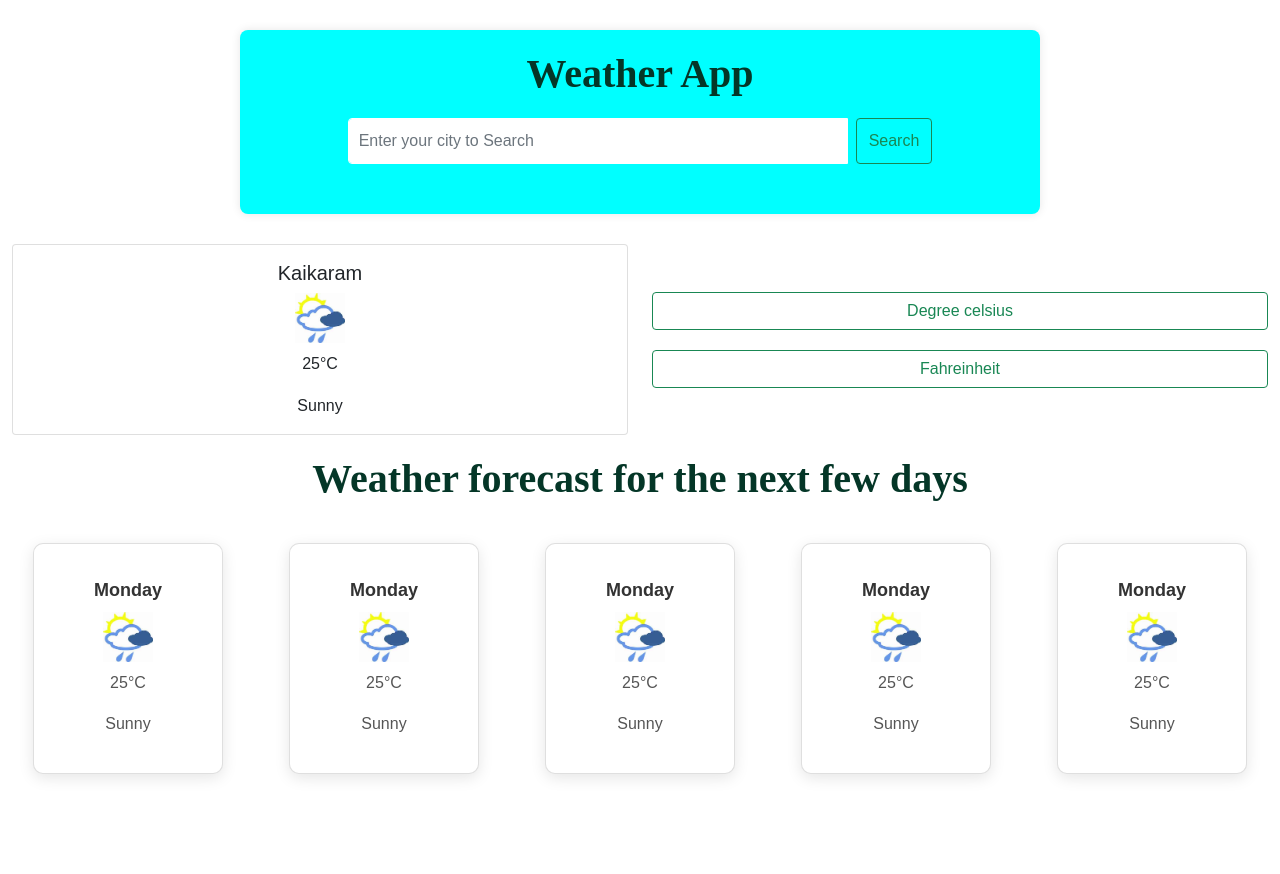
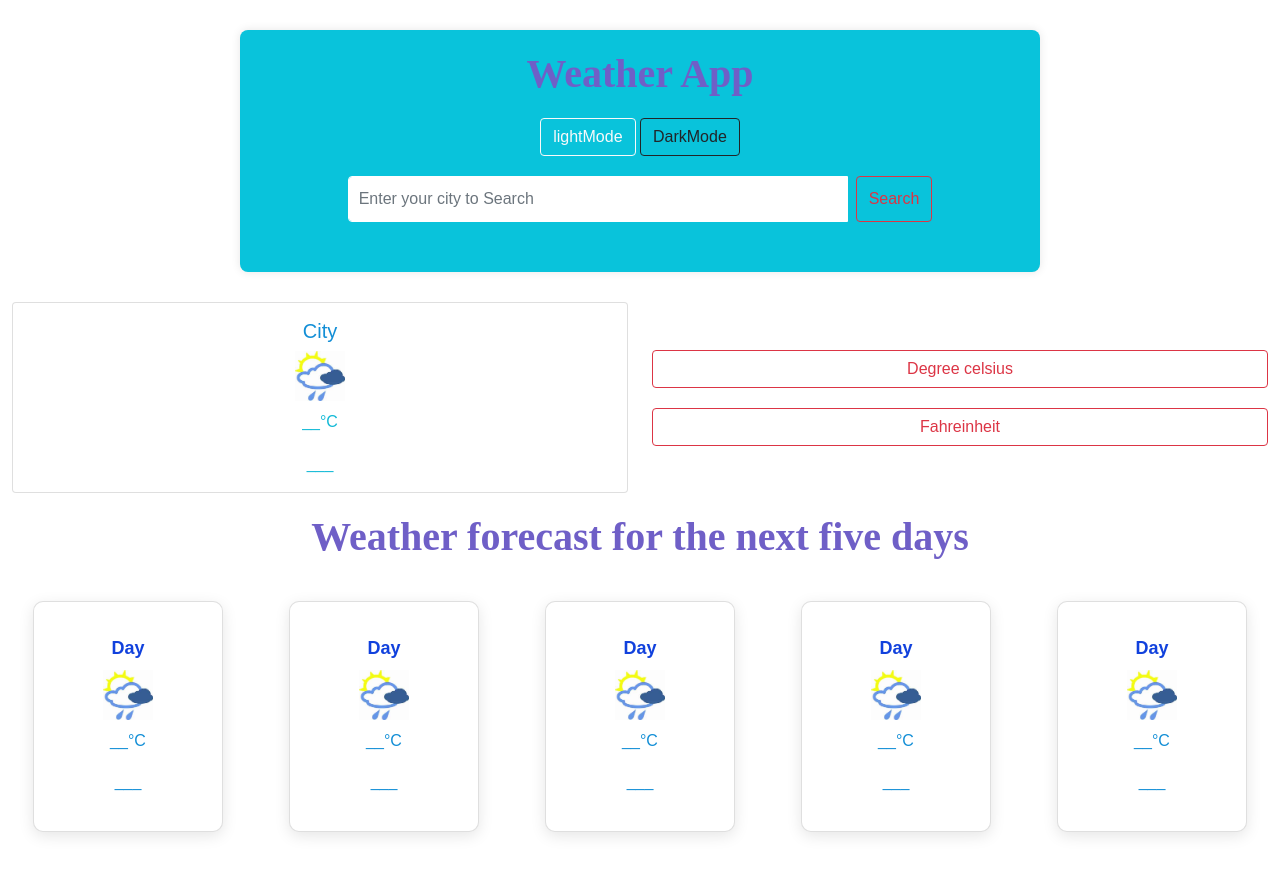
Before and after one commit to vamsi123-paidi/weatherapp, a plain HTML site: page index.html in a window 1280 px wide. Before the commit the page ends 818 px from the top, so only its background shows below. Drawn offline with nearby package versions, Linux system fonts and the light colour scheme.

Commit message:
updated modes

```diff
--- a/index.html
+++ b/index.html
@@ -1,18 +1,24 @@
 <!doctype html>
 <html lang="en">
+
 <head>
   <meta charset="utf-8">
   <meta name="viewport" content="width=device-width, initial-scale=1">
-    <link href="https://cdn.jsdelivr.net/npm/bootstrap@5.0.2/dist/css/bootstrap.min.css" rel="stylesheet" integrity="sha384-EVSTQN3/azprG1Anm3QDgpJLIm9Nao0Yz1ztcQTwFspd3yD65VohhpuuCOmLASjC" crossorigin="anonymous">
+  <link href="https://cdn.jsdelivr.net/npm/bootstrap@5.0.2/dist/css/bootstrap.min.css" rel="stylesheet"
+    integrity="sha384-EVSTQN3/azprG1Anm3QDgpJLIm9Nao0Yz1ztcQTwFspd3yD65VohhpuuCOmLASjC" crossorigin="anonymous">
   <title>Weather App</title>
   <link rel="stylesheet" href="style.css">
 </head>
+
 <body>
   <div class="container-fluid" id="main_container">
     <h1 id="heading">Weather App</h1>
+    <button class="btn btn-outline-light btn_dark_mode" id="lightMode_btn" type="submit">lightMode</button>
+    <button class="btn btn-outline-dark btn_dark_mode" id="darkMode_btn" type="submit">DarkMode</button>
     <form class="d-flex" id="search_bar">
-            <input class="form-control me-2" type="search" id="search_input" placeholder="Enter your city to Search" aria-label="Search">
-            <button class="btn btn-outline-success btn_submit" id="search_btn" type="submit">Search</button>
+      <input class="form-control me-2" type="search" id="search_input" placeholder="Enter your city to Search"
+        aria-label="Search">
+      <button class="btn btn-outline-danger btn_submit" id="search_btn" type="submit">Search</button>
     </form>
   </div>
   <div class="container-fluid">
@@ -20,75 +26,83 @@
       <div class="col-6 col-md-6" id="temperature_display">
         <div class="card weather_card mx-auto">
           <div class="card-body text-center">
-              <h5 class="card-title">Kaikaram</h5>
+            <h5 class="card-title">City</h5>
             <img src="img/download.jpg" alt="Weather Icon" id="weatherImg" class="weather-icon img-fluid mb-2">
-              <p class="temp_display">25°C</p>
-              <p class="card-text">Sunny</p>
+            <p class="temp_display">__°C</p>
+            <p class="card-text">___</p>
           </div>
         </div>
       </div>
       <div class="col-6 col-md-6" id="converter">
-          <button id="degree_celsius" class="btn btn-outline-success">Degree celsius</button>
-          <button id="fahreinheit"  class="btn btn-outline-success">Fahreinheit</button>
+        <button id="degree_celsius" class="btn btn-outline-danger">Degree celsius</button>
+        <button id="fahreinheit" class="btn btn-outline-danger">Fahreinheit</button>
       </div>
     </div>
   </div>
-    <h1 id="heading">Weather forecast for the next few days</h1>
+  <h1 id="heading">Weather forecast for the next five days</h1>
   <div class="container-fluid" id="Future_data">
     <div class="row">
       <div class="col-12 col-sm-6 col-md-4 col-lg-2 mb-4">
         <div class="card future-weather-card mx-auto">
           <div class="card-body text-center">
-              <h5 class="card-title">Monday</h5>
-              <img src="img/download.jpg" alt="Weather Icon" id="weatherImg" class="weather-icon mb-2">
-              <p class="card-text">25°C</p>
-              <p class="card-text">Sunny</p>
+            <h5 class="card-title">Day</h5>
+            <img src="img/download.jpg" alt="Weather Icon"
+              class="weather-icon mb-2">
+            <p class="card-text">__°C</p>
+            <p class="card-text">___</p>
           </div>
         </div>
       </div>
       <div class="col-12 col-sm-6 col-md-4 col-lg-2 mb-4">
         <div class="card future-weather-card mx-auto">
           <div class="card-body text-center">
-              <h5 class="card-title">Monday</h5>
-              <img src="img/download.jpg" alt="Weather Icon" class="weather-icon mb-2">
-              <p class="card-text">25°C</p>
-              <p class="card-text">Sunny</p>
+            <h5 class="card-title">Day</h5>
+            <img src="img/download.jpg" alt="Weather Icon"
+              class="weather-icon mb-2">
+            <p class="card-text">__°C</p>
+            <p class="card-text">___</p>
           </div>
         </div>
       </div>
       <div class="col-12 col-sm-6 col-md-4 col-lg-2 mb-4">
         <div class="card future-weather-card mx-auto">
           <div class="card-body text-center">
-              <h5 class="card-title">Monday</h5>
-              <img src="img/download.jpg" alt="Weather Icon" class="weather-icon mb-2">
-              <p class="card-text">25°C</p>
-              <p class="card-text">Sunny</p>
+            <h5 class="card-title">Day</h5>
+            <img src="img/download.jpg" alt="Weather Icon"
+              class="weather-icon mb-2">
+            <p class="card-text">__°C</p>
+            <p class="card-text">___</p>
           </div>
         </div>
       </div>
       <div class="col-12 col-sm-6 col-md-4 col-lg-2 mb-4">
         <div class="card future-weather-card mx-auto">
           <div class="card-body text-center">
-              <h5 class="card-title">Monday</h5>
-              <img src="img/download.jpg" alt="Weather Icon" class="weather-icon mb-2">
-              <p class="card-text">25°C</p>
-              <p class="card-text">Sunny</p>
+            <h5 class="card-title">Day</h5>
+            <img src="img/download.jpg" alt="Weather Icon"
+              class="weather-icon mb-2">
+            <p class="card-text">__°C</p>
+            <p class="card-text">___</p>
           </div>
         </div>
       </div>
       <div class="col-12 col-sm-6 col-md-4 col-lg-2 mb-4">
         <div class="card future-weather-card mx-auto">
           <div class="card-body text-center">
-              <h5 class="card-title">Monday</h5>
-              <img src="img/download.jpg" alt="Weather Icon" class="weather-icon mb-2">
-              <p class="card-text">25°C</p>
-              <p class="card-text">Sunny</p>
+            <h5 class="card-title">Day</h5>
+            <img src="img/download.jpg" alt="Weather Icon"
+              class="weather-icon mb-2">
+            <p class="card-text">__°C</p>
+            <p class="card-text">___</p>
           </div>
         </div>
       </div>
     </div>
   </div>
   <script src="index.js"></script>
-    <script src="https://cdn.jsdelivr.net/npm/bootstrap@5.0.2/dist/js/bootstrap.bundle.min.js" integrity="sha384-MrcW6ZMFYlzcLA8Nl+NtUVF0sA7MsXsP1UyJoMp4YLEuNSfAP+JcXn/tWtIaxVXM" crossorigin="anonymous"></script>
+  <script src="https://cdn.jsdelivr.net/npm/bootstrap@5.0.2/dist/js/bootstrap.bundle.min.js"
+    integrity="sha384-MrcW6ZMFYlzcLA8Nl+NtUVF0sA7MsXsP1UyJoMp4YLEuNSfAP+JcXn/tWtIaxVXM"
+    crossorigin="anonymous"></script>
 </body>
+
 </html>
--- a/index.js
+++ b/index.js
@@ -2,17 +2,24 @@ let apiKey = "e25ddb66337bc8c7f6c572ffe0527d30";
 let apiUrl = "https://api.openweathermap.org/data/2.5/weather?units=metric&q=";
 let searchInput = document.getElementById("search_input");
 let searchButton = document.getElementById("search_btn");
+let darkMode = document.getElementById("darkMode_btn");
+darkMode.addEventListener("click",()=>{
+    document.body.style.backgroundColor = "black"
+})
+let lightMode = document.getElementById("lightMode_btn");
+lightMode.addEventListener("click",()=>{
+    document.body.style.backgroundColor = "white"
+})
 
-// Function to fetch and display the five-day weather forecast
 let weatherData = async (lat, lon) => {
     let forecastApiUrl = `https://api.openweathermap.org/data/2.5/forecast?lat=${lat}&lon=${lon}&units=metric&appid=${apiKey}`;
     let response = await fetch(forecastApiUrl);
     let data = await response.json();
+    console.log(data);
 
     let forecastContainer = document.getElementById("Future_data").querySelector(".row");
-    forecastContainer.innerHTML = ""; // Clear previous content
+    forecastContainer.innerHTML = "";
 
-    // Extracting 5 days' forecast by taking one entry from each day (every 8th entry corresponds to 24 hours)
     for (let i = 0; i < 5; i++) {
         let dayData = data.list[i * 8];
         let temp = Math.round(dayData.main.temp);
@@ -20,7 +27,6 @@ let weatherData = async (lat, lon) => {
         let iconCode = dayData.weather[0].icon;
         let dayName = new Date(dayData.dt * 1000).toLocaleDateString('en-US', { weekday: 'long' });
 
-        // Create the card for each day
         forecastContainer.innerHTML += `
             <div class="col-12 col-sm-6 col-md-4 col-lg-2 mb-4">
                 <div class="card future-weather-card mx-auto">
@@ -35,18 +41,16 @@ let weatherData = async (lat, lon) => {
     }
 };
 
-// Function to check current weather and then call weatherData for the forecast
 async function check(city) {
     let response = await fetch(apiUrl + city + `&appid=${apiKey}`);
     let data = await response.json();
-    console.log(data);
+    // console.log(data);
 
     document.querySelector('.card-title').innerHTML = data.name;
     let temperature_value = Math.round(data.main.temp);
     document.querySelector('.temp_display').innerHTML = `${temperature_value}`;
     document.querySelector('.card-text').innerHTML = data.weather[0].description;
 
-    // Update weather image based on temperature
     let weatherImg = document.getElementById("weatherImg");
     if (temperature_value < 0) {
         weatherImg.src = 'img/freezing.jpg';
@@ -60,7 +64,6 @@ async function check(city) {
         weatherImg.src = 'img/Hot.jpg';
     }
 
-    // Event listeners for temperature unit conversion
     let degree_celsius = document.getElementById("degree_celsius");
     degree_celsius.addEventListener("click", () => {
         document.querySelector('.temp_display').innerHTML = `${temperature_value}°C`;
@@ -72,13 +75,16 @@ async function check(city) {
         document.querySelector('.temp_display').innerHTML = `${temperature_fahrenheit.toFixed(2)}°F`;
     });
 
-    // Call weatherData to get the forecast using the city's coordinates
     await weatherData(data.coord.lat, data.coord.lon);
 }
 
-// Event listener for the search button
 searchButton.addEventListener("click", async (e) => {
-    e.preventDefault();
-    let city = searchInput.value;
-    await check(city);
+    try {
+        e.preventDefault();
+        let city = searchInput.value;
+        await check(city);
+    }
+    catch {
+        alert("Enter city name correctly")
+    }
 });
--- a/style.css
+++ b/style.css
@@ -11,8 +11,8 @@ body {
 
 #main_container {
     padding: 20px;
-    background-color:aqua ;
-    color: darkgray;
+    background-color:rgb(9, 195, 219) ;
+    color: rgb(14, 121, 209);
     box-shadow: 0px 0px 10px rgba(0, 0, 0, 0.1);
     border-radius: 8px;
     max-width: 800px;
@@ -23,9 +23,12 @@ body {
 #heading {
     font-family:'Times New Roman', Times, serif;
     font-weight: bold;
-    color: rgb(4, 54, 39);
+    color: rgb(111, 95, 199);
     margin-bottom: 20px;
     text-align: center;
+}
+#darkMode_btn,#lightMode_btn{
+    margin-bottom: 20px;
 }
 
 #search_bar {
@@ -53,6 +56,12 @@ body {
     margin-bottom: 10px;
 }
 
+#temperature_display .card-title{
+    color: #128ed6;
+}
+#temperature_display .card-text,.temp_display{
+    color: #12b9d6;
+}
 
 
 #card {
@@ -96,18 +105,19 @@ body {
     width: 50px;
     height: 50px;
     margin-bottom: 10px;
+
 }
 
 #Future_data .card-title {
     font-size: 18px;
     font-weight: bold;
-    color: #333;
+    color: #1141dd;
     margin-bottom: 10px;
 }
 
 #Future_data .card-text {
     font-size: 16px;
-    color: #555;
+    color: #128ed6;
 }
 
 #Future_data .row {
```
Lines whose indentation alone changed are shown as unchanged.
